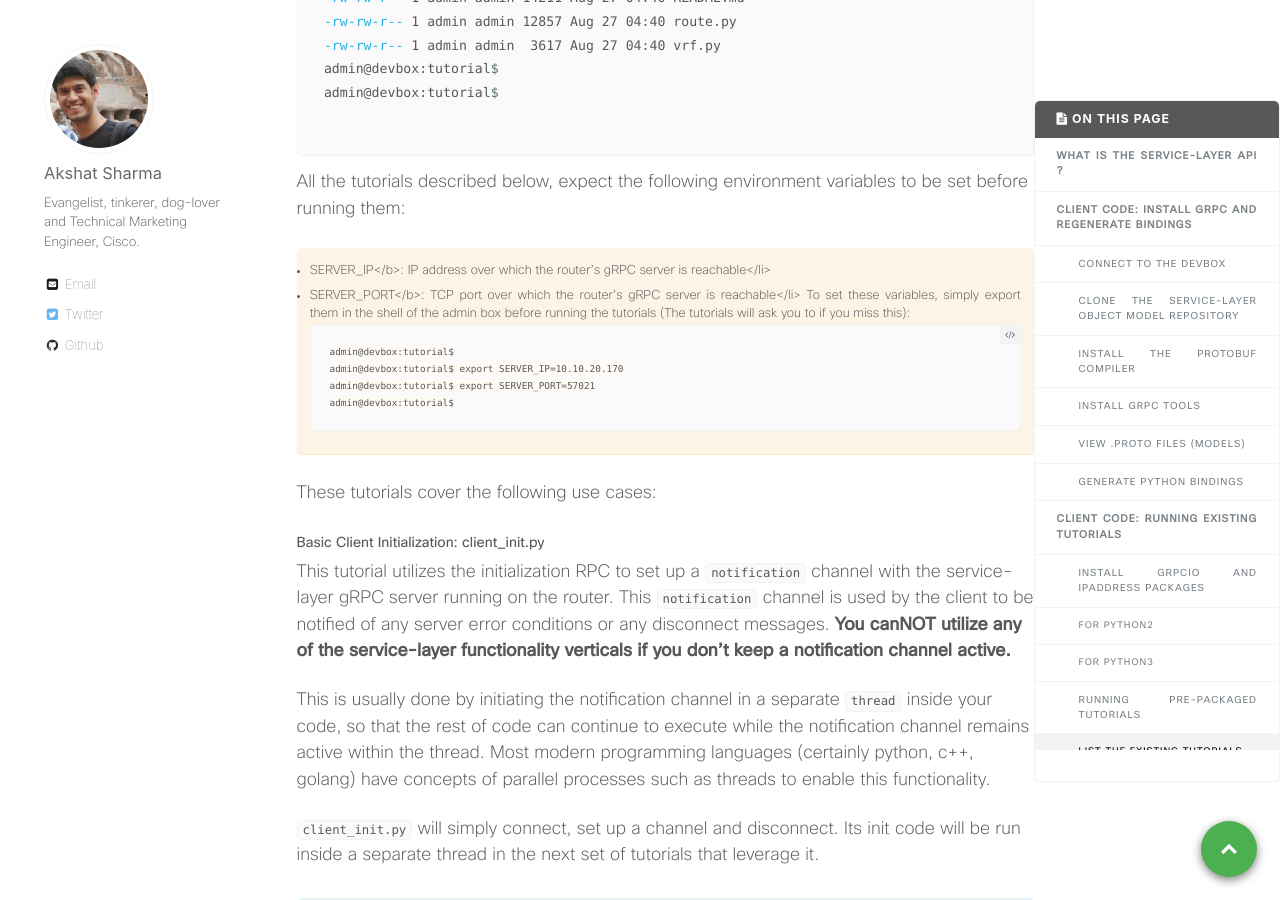
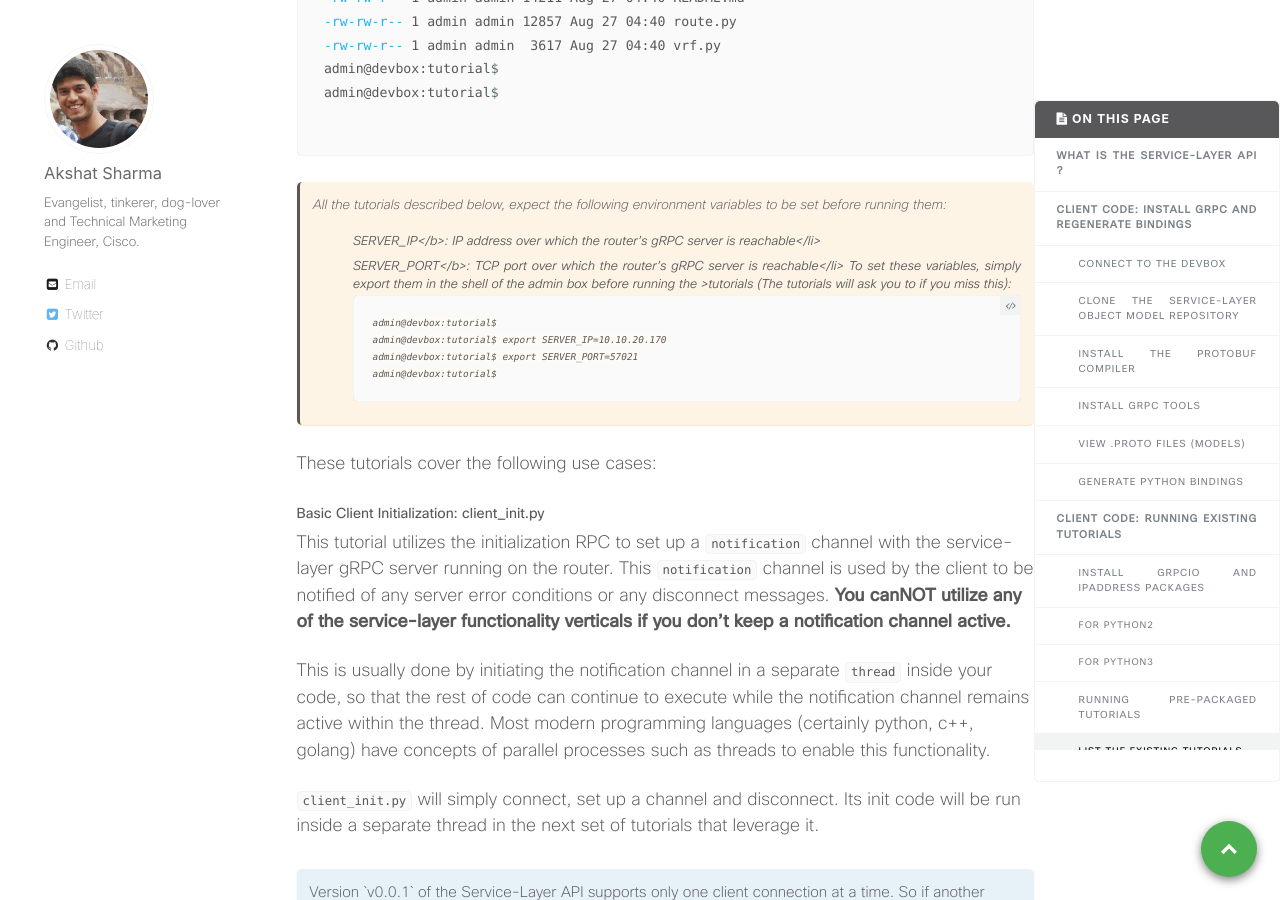
Before and after one commit to nanog75/hackathon, a Jekyll site: the page built from _wkinstructions/2019-02-01-quick-look-at-ios-xr-service-layer-api.md, in a window 1280 px wide and 900 px high, scrolled down 12549 px. Built offline with Jekyll 4.4.1, drawn with Linux system fonts in a browser that asks for light colours; comment, search, counter and statistics services are not loaded.

````diff
--- a/_wkinstructions/2019-02-01-quick-look-at-ios-xr-service-layer-api.md
+++ b/_wkinstructions/2019-02-01-quick-look-at-ios-xr-service-layer-api.md
@@ -412,16 +412,16 @@ admin@devbox:tutorial$
 
 ```
 
-All the tutorials described below, expect the following environment variables to be set before running them:
-  * SERVER_IP</b>: IP address over which the router's gRPC server is reachable</li>
-  * SERVER_PORT</b>: TCP port over which the router's gRPC server is reachable</li>
-To set these variables, simply export them in the shell of the admin box before running the tutorials (The tutorials will ask you to if you miss this):
-```
-admin@devbox:tutorial$
-admin@devbox:tutorial$ export SERVER_IP=10.10.20.170
-admin@devbox:tutorial$ export SERVER_PORT=57021
-admin@devbox:tutorial$
-```
+>All the tutorials described below, expect the following environment variables to be set before running them:
+>  * SERVER_IP</b>: IP address over which the router's gRPC server is reachable</li>
+>  * SERVER_PORT</b>: TCP port over which the router's gRPC server is reachable</li>
+>To set these variables, simply export them in the shell of the admin box before running the >tutorials (The tutorials will ask you to if you miss this):
+>```
+>admin@devbox:tutorial$
+>admin@devbox:tutorial$ export SERVER_IP=10.10.20.170
+>admin@devbox:tutorial$ export SERVER_PORT=57021
+>admin@devbox:tutorial$
+>```
 {: .notice--warning}
 
 
````
